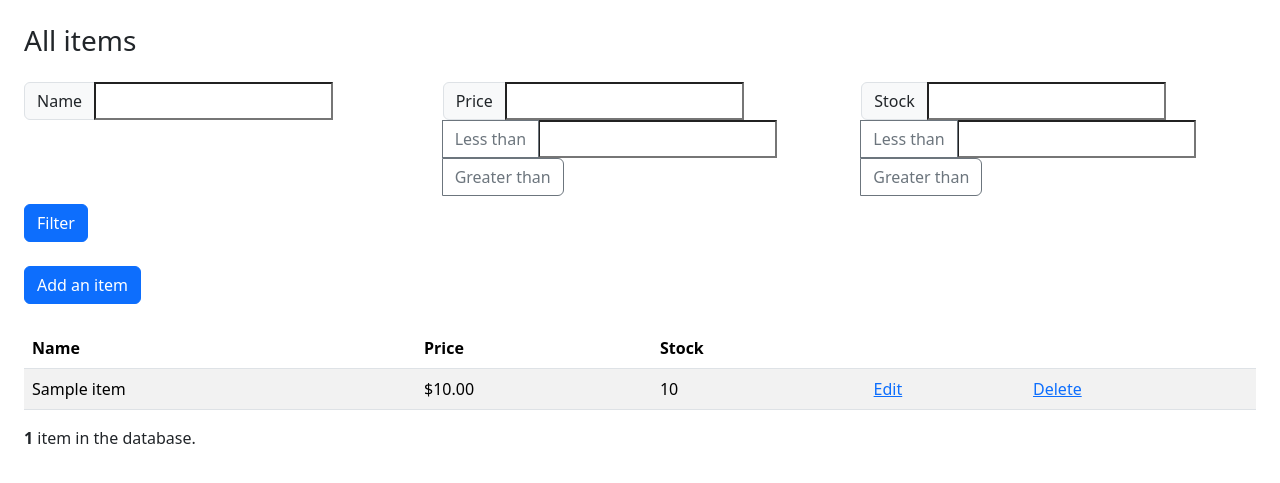
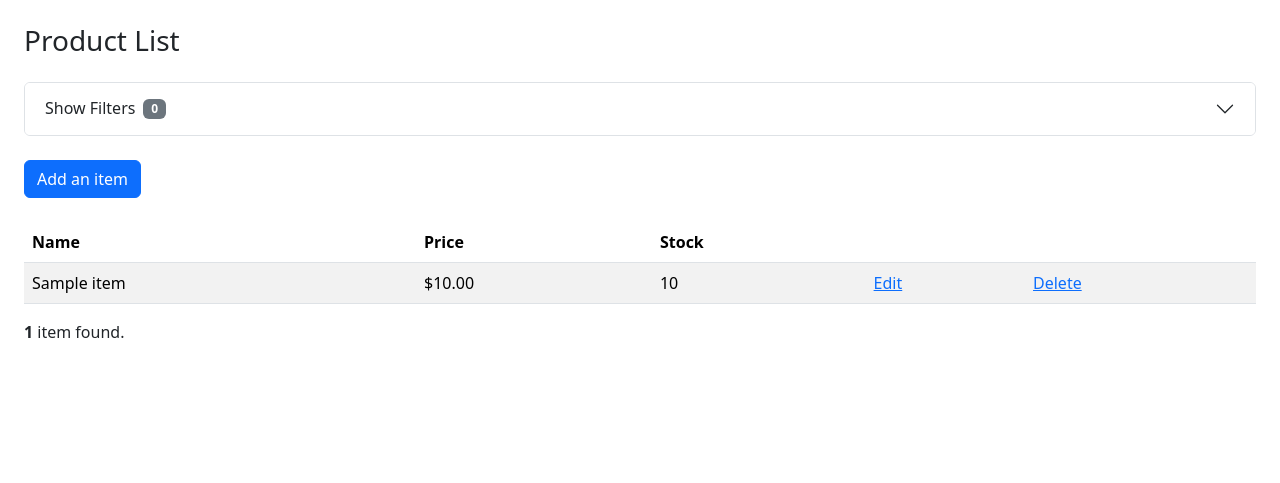
Before and after one commit to kz4killua/techwave, a Django app: page /catalog/ in a window 1280 px wide. Shown: the part 72-555 px from the top of the page. Run offline with Django 5.2, Linux system fonts and the light colour scheme; tables that the repository leaves empty hold one stand-in row (values such as "Sample post").

Commit message:
Update filter functions

```diff
--- a/catalog/filters.py
+++ b/catalog/filters.py
@@ -1,18 +1,14 @@
-# catalog/filters.py
 import django_filters
+
 from .models import Item
 
 class ItemFilter(django_filters.FilterSet):
-    stock_lt = django_filters.NumberFilter(field_name='stock', lookup_expr='lt', label='Stock less than')
-    stock_gt = django_filters.NumberFilter(field_name='stock', lookup_expr='gt', label='Stock greater than')
-    price_lt = django_filters.NumberFilter(field_name='price', lookup_expr='lt', label='Price less than')
-    price_gt = django_filters.NumberFilter(field_name='price', lookup_expr='gt', label='Price greater than')
-    name = django_filters.CharFilter(field_name='name', lookup_expr='icontains', label='Name contains')
+    name_icontains = django_filters.CharFilter(field_name='name', lookup_expr='icontains', label='Name contains')
+    stock_lt = django_filters.NumberFilter(field_name='stock', lookup_expr='lt', label='Stock is less than')
+    stock_gt = django_filters.NumberFilter(field_name='stock', lookup_expr='gt', label='Stock is greater than')
+    price_lt = django_filters.NumberFilter(field_name='price', lookup_expr='lt', label='Price is less than')
+    price_gt = django_filters.NumberFilter(field_name='price', lookup_expr='gt', label='Price is greater than')
 
     class Meta:
         model = Item
-        fields = {
-            'name': ['icontains'],
-            'price': [],
-            'stock': [],
-        }
+        fields = ['name_icontains', 'stock_lt', 'stock_gt', 'price_lt', 'price_gt']
--- a/catalog/templates/catalog/item_list.html
+++ b/catalog/templates/catalog/item_list.html
@@ -8,38 +8,34 @@
     <div class="container-fluid px-4 py-4">
 
         <!-- Page heading -->
-        <h3 class="mb-4">All items</h3>
+        <h3 class="mb-4">
+            Product List
+        </h3>
 
-         <!-- Filter form -->
-         <form method="get" class="mb-4">
-            <div class="row">
-                <div class="col-md-4">
-                    <div class="input-group">
-                        <span class="input-group-text">Name</span>
-                        {{ filterset.form.name }}
-                    </div>
-                </div>
-                <div class="col-md-4">
-                    <div class="input-group">
-                        <span class="input-group-text">Price</span>
-                        {{ filterset.form.price_lt }}
-                        <button type="submit" class="btn btn-outline-secondary">Less than</button>
-                        {{ filterset.form.price_gt }}
-                        <button type="submit" class="btn btn-outline-secondary">Greater than</button>
-                    </div>
-                </div>
-                <div class="col-md-4">
-                    <div class="input-group">
-                        <span class="input-group-text">Stock</span>
-                        {{ filterset.form.stock_lt }}
-                        <button type="submit" class="btn btn-outline-secondary">Less than</button>
-                        {{ filterset.form.stock_gt }}
-                        <button type="submit" class="btn btn-outline-secondary">Greater than</button>
+        <!-- The content below is hidden until the user clicks the "Show Filters" button. -->
+        <div class="accordion mb-4" id="filter-accordion">
+            <div class="accordion-item">
+                <h4 class="accordion-header">
+                    <button class="accordion-button collapsed" type="button" data-bs-toggle="collapse" data-bs-target="#filter-collapse-one" aria-expanded="false" aria-controls="filter-collapse-one">
+                        Show Filters <span class="ms-2 badge text-bg-secondary">{{ filter_count }}</span>
+                    </button>
+                </h4>
+                <div id="filter-collapse-one" class="accordion-collapse collapse" data-bs-parent="#filter-accordion">
+                    <div class="accordion-body">
+
+                        <!-- Form to filter items -->
+                        <form method="get" class="mb-4">
+                            {{ filter.form.as_p }}
+                            <button type="submit" class="btn btn-secondary mt-2">
+                                Filter
+                            </button>
+                        </form>
+
                     </div>
                 </div>
             </div>
-            <button type="submit" class="btn btn-primary mt-2">Filter</button>
-        </form>
+        </div>
+
 
         <!-- Button to add new items -->
         <a class="btn btn-primary" href="{% url 'catalog:item_create' %}" role="button">
@@ -58,7 +54,7 @@
                 </tr>
             </thead>
             <tbody>
-                {% for item in item_list %}
+                {% for item in filter.qs %}
                     <tr>
                         <td>{{ item.name }}</td>
                         <td>${{ item.price }}</td>
@@ -76,7 +72,7 @@
 
         <!-- Number of items in database -->
         <p class="mt-3">
-            <strong>{{ item_list|length }}</strong> item{{ item_list|pluralize }} in the database.
+            <strong>{{ filter.qs|length }}</strong> item{{ filter.qs|pluralize }} found.
         </p>
 
     </div>
--- a/catalog/views.py
+++ b/catalog/views.py
@@ -1,8 +1,8 @@
 from django.views import generic
+from django.urls import reverse
+from django.shortcuts import render, get_object_or_404, redirect
 from .models import Item
 from .filters import ItemFilter
-from django.urls import reverse
-from django.shortcuts import render, get_object_or_404, redirect
 from .forms import ItemForm
 
 
@@ -11,23 +11,15 @@ class ItemListView(generic.ListView):
     template_name = 'catalog/item_list.html'
     context_object_name = 'item_list'
 
-    def get_queryset(self):
-        queryset = super().get_queryset()
-        self.filterset = ItemFilter(self.request.GET, queryset=queryset)
-        return self.filterset.qs
-
     def get_context_data(self, **kwargs):
         context = super().get_context_data(**kwargs)
-        context['filterset'] = self.filterset
-        context['form'] = ItemForm()
+
+        # Add filter data to context
+        filter = ItemFilter(self.request.GET, queryset=self.get_queryset())
+        filter_count = sum(any(filter.data[key]) for key in filter.data)
+        context['filter'] = filter
+        context['filter_count'] = filter_count
         return context
-
-    def post(self, request, *args, **kwargs):
-        form = ItemForm(request.POST)
-        if form.is_valid():
-            form.save()
-            return redirect('catalog:item_list')
-        return self.get(request, *args, **kwargs)
 
 
 class ItemCreateView(generic.CreateView):
```
